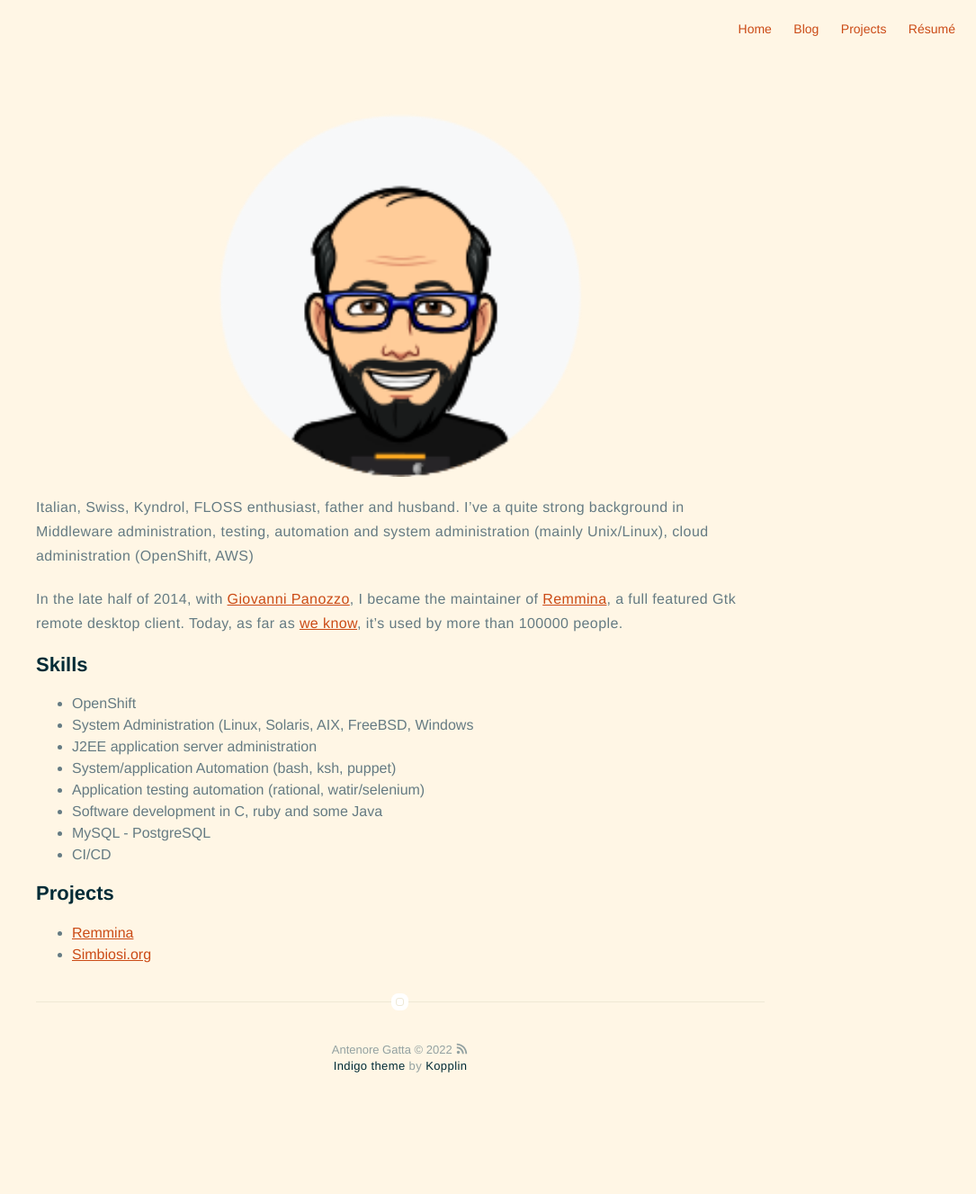
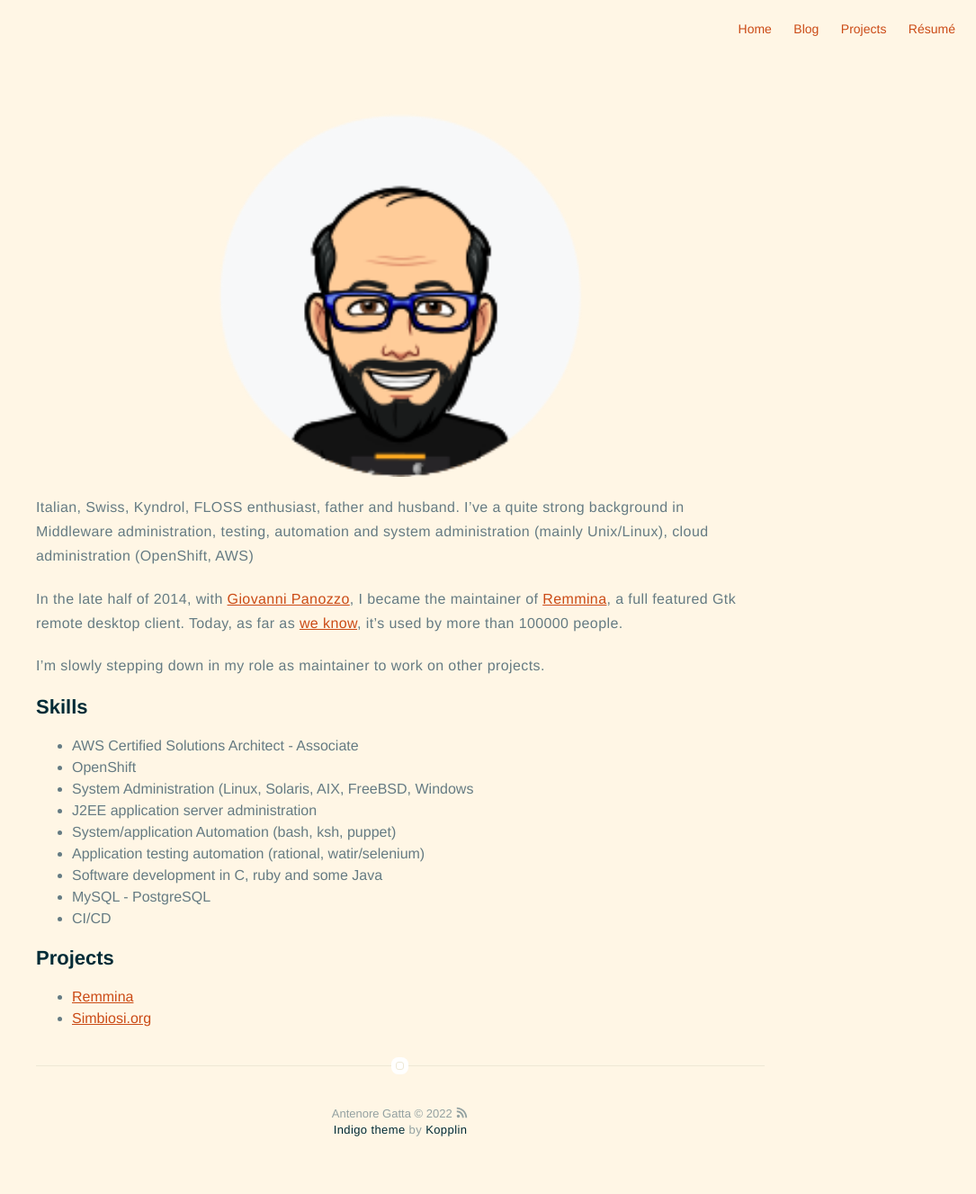
Before and after one commit to antenore/antenore.simbiosi.org, a Jekyll site: the page built from about.md, in a window 1280 px wide. Shown: the whole page at 90% size, without its empty margins (195-1280 px from the left). Built offline with Jekyll 4.4.1, drawn with Linux system fonts in a browser that asks for light colours; before the commit the page ends 1256 px from its top, so only the background shows below that.

Commit message:
Updating about me section

```diff
--- a/about.md
+++ b/about.md
@@ -13,8 +13,11 @@ I became the maintainer of [Remmina](https://remmina.org), a full featured Gtk r
 client. Today, as far as [we know](https://remmina.org/stats/stats.html), it's used by more than
 100000 people.
 
+I'm slowly stepping down in my role as maintainer to work on other projects.
+
 ## Skills
 
+- AWS Certified Solutions Architect - Associate
 - OpenShift
 - System Administration (Linux, Solaris, AIX, FreeBSD, Windows
 - J2EE application server administration
```
